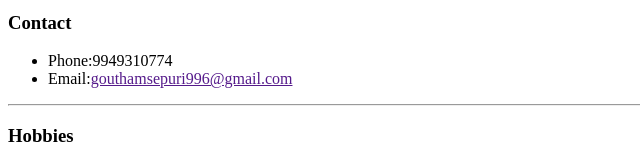
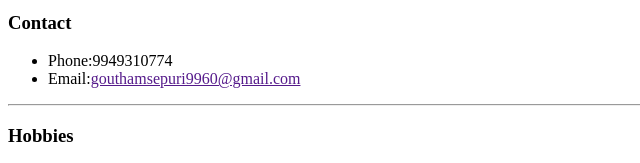
Before and after one commit to gowtham30112003/Resume, a plain HTML site: page index.html in a window 1280 px wide. Shown: the part 1429-1592 px from the top of the page, 0-640 px from the left. Drawn offline with Linux system fonts and the light colour scheme.

Commit message:
Update index.html

```diff
--- a/index.html
+++ b/index.html
@@ -106,7 +106,7 @@
     <hr />
     <h3>Contact</h3>
     <ul><li>Phone:9949310774</li>
-    <li>Email:<a href="">gouthamsepuri996@gmail.com</a></li></ul>
+    <li>Email:<a href="">gouthamsepuri9960@gmail.com</a></li></ul>
     <hr />
     <h3>Hobbies</h3>
     <ul>
```
